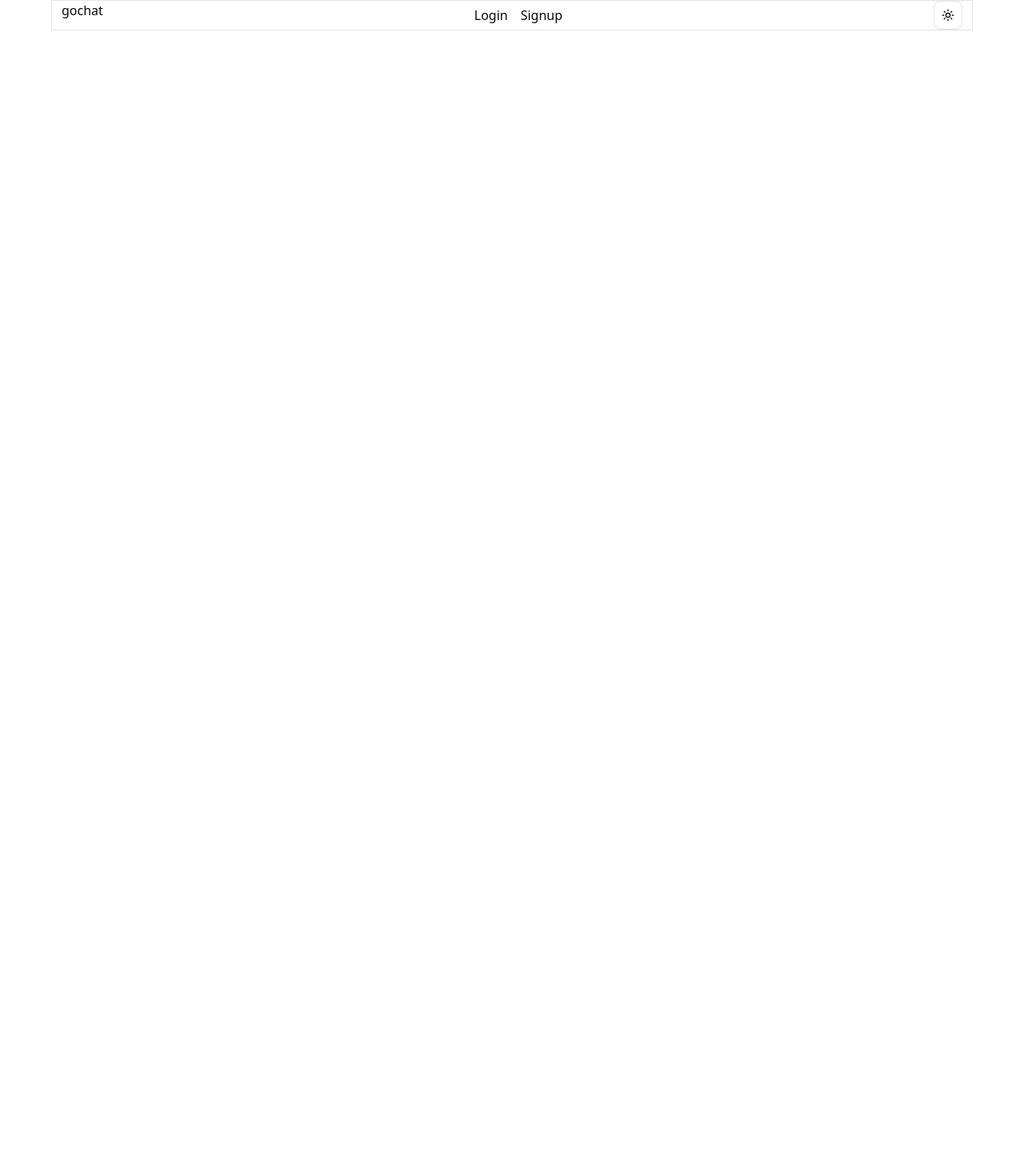
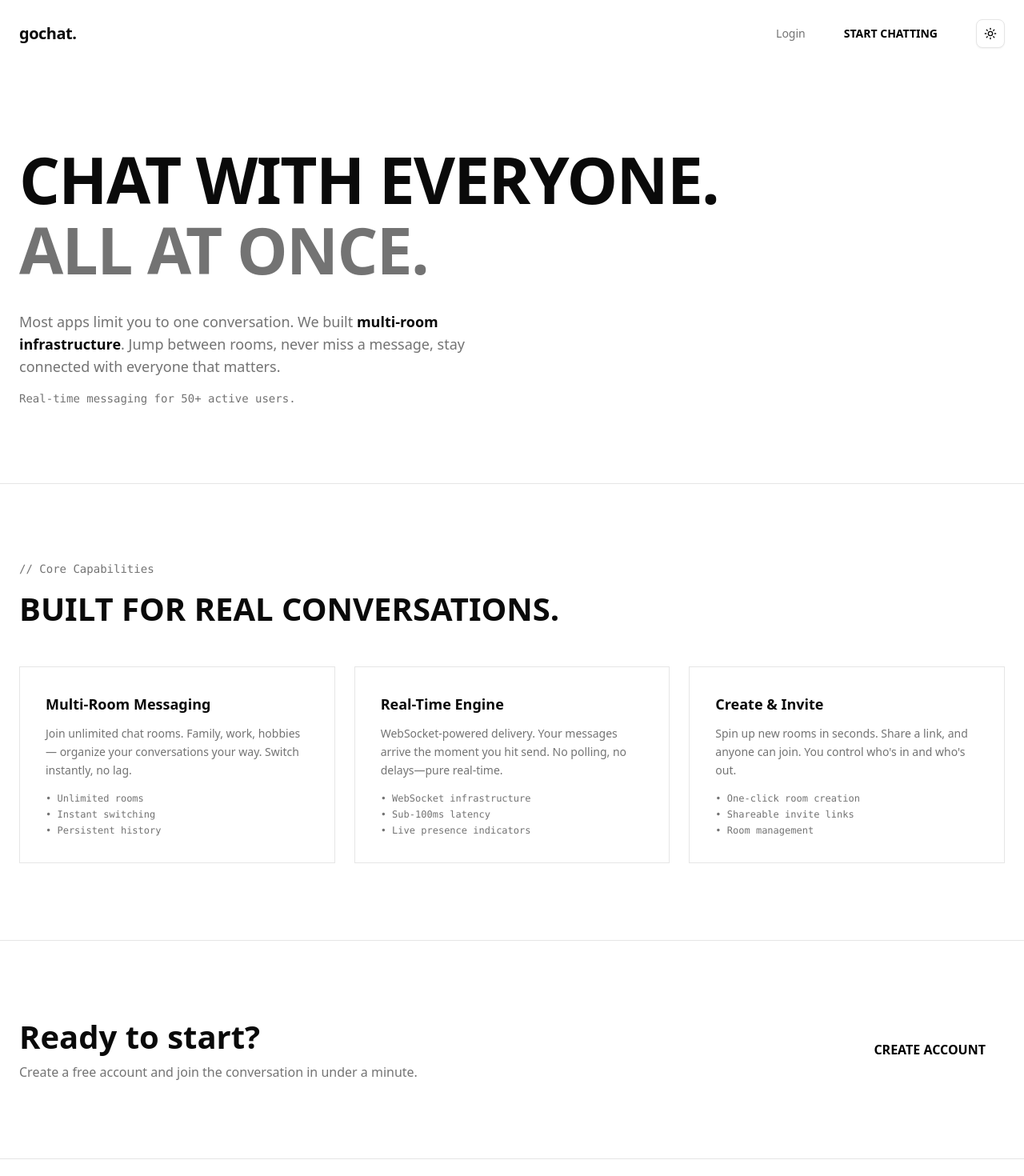
Before and after one commit to pirjademl/Vento, a Next.js app in the folder client/: page / in a window 1280 px wide. Shown: the top 1470 px of the page at 80% size. Before the commit the page ends 800 px from the top, so only its background shows below. Built offline with nearby package versions, Linux system fonts and the light colour scheme.

Commit message:
feat : design change for hompeage and login page

```diff
--- a/client/src/app/(application)/app/rooms/[roomid]/page.tsx
+++ b/client/src/app/(application)/app/rooms/[roomid]/page.tsx
@@ -16,8 +16,6 @@ import {
   Crown,
   Info,
   Hash,
-  PlusCircle,
-  DownloadCloudIcon,
   DownloadIcon,
   Plus,
 } from "lucide-react";
--- a/client/src/app/(auth)/login/page.tsx
+++ b/client/src/app/(auth)/login/page.tsx
@@ -1,10 +1,11 @@
 "use client";
 import { Button } from "@/components/ui/button";
 import { Input } from "@/components/ui/input";
-import { time } from "console";
 import { useRouter } from "next/navigation";
+import Link from "next/link";
 import { ChangeEvent, FormEvent, useState } from "react";
 import { toast } from "sonner";
+
 interface ILoginRequest {
   email: string;
   password: string;
@@ -17,7 +18,8 @@ export default function LoginPage() {
   const handleChange = (e: ChangeEvent<HTMLInputElement>) => {
     setUser((prevUser) => ({ ...prevUser, [e.target.name]: e.target.value }));
   };
-  const handleSubmit = async (e: FormEvent<SubmitEvent>) => {
+
+  const handleSubmit = async (e: FormEvent<HTMLFormElement>) => {
     e.preventDefault();
 
     try {
@@ -31,70 +33,83 @@ export default function LoginPage() {
       const data = await response.json();
       localStorage.setItem("access_token", data.access_token);
       localStorage.setItem("username", data.username);
+
       if (response.status === 201 || response.status === 200) {
-        toast("Login successfully", {
-          description: Date.now.toString(),
-          action: {
-            label: "Undo",
-            onClick: () => console.log("Undo"),
-          },
+        toast("Login successful", {
+          description: "Redirecting to your rooms...",
         });
         router.push(`/app/rooms`);
       }
-      if (response.status == 404)
-        toast("No user found with that email", {
-          description: Date.now.toString(),
-          action: {
-            label: "Undo",
-            onClick: () => console.log("Undo"),
-          },
-        });
+      if (response.status === 404) {
+        toast.error("No user found with that email");
+      }
     } catch (e) {
       console.dir(e);
-
       toast.error("Network Error", {
-        description: "",
-        action: {
-          label: "undo",
-        },
+        description: "Check your connection and try again.",
       });
     }
   };
+
   return (
-    <div className="w-full h-[100vh] flex justify-center items-center">
-      <div className="min-w-[700px] flex flex-col gap-4">
-        <h1 className="text-3xl font-bold text-center">
-          Login with your account and resume chatting{" "}
-        </h1>
-        <form className="flex flex-col gap-4 border  p-4">
-          <div className="flex group gap-3  flex items-center capitalize">
-            <label className="w-1/6"> email</label>
+    <div className="min-h-screen bg-background text-foreground">
+      {/* Navigation */}
+      <nav className="flex justify-between items-center px-6 py-5 max-w-7xl mx-auto">
+        <Link href="/" className="text-xl font-bold tracking-tight">
+          gochat.
+        </Link>
+        <Link
+          href="/signup"
+          className="text-sm text-muted-foreground hover:text-foreground transition-colors"
+        >
+          Create account →
+        </Link>
+      </nav>
+
+      {/* Login Form */}
+      <div className="max-w-md mx-auto px-6 pt-24">
+        <p className="mono text-sm text-muted-foreground mb-2">// Authentication</p>
+        <h1 className="headline-lg mb-2">WELCOME BACK.</h1>
+        <p className="text-muted-foreground mb-8">
+          Sign in to continue to your conversations.
+        </p>
+
+        <form onSubmit={handleSubmit} className="space-y-4">
+          <div>
+            <label className="block text-sm font-medium mb-2">Email</label>
             <Input
               type="email"
               name="email"
-              className="p-3   w-full "
+              placeholder="you@example.com"
+              className="w-full"
               onChange={handleChange}
+              required
             />
           </div>
 
-          <div className=" flex group gap-3  flex items-center ">
-            <label className="w-1/6 capitalize"> password</label>
+          <div>
+            <label className="block text-sm font-medium mb-2">Password</label>
             <Input
               type="password"
               name="password"
-              className="p-3    w-full "
+              placeholder="••••••••"
+              className="w-full"
               onChange={handleChange}
+              required
             />
           </div>
-          <Button
-            size={"lg"}
-            type="submit"
-            className="bg-gray-400 px-4 py-3"
-            onClick={handleSubmit}
-          >
-            submit
+
+          <Button type="submit" className="w-full btn-primary mt-6">
+            SIGN IN
           </Button>
         </form>
+
+        <p className="text-sm text-muted-foreground text-center mt-8">
+          Don't have an account?{" "}
+          <Link href="/signup" className="text-foreground hover:underline">
+            Sign up
+          </Link>
+        </p>
       </div>
     </div>
   );
--- a/client/src/app/(auth)/signup/page.tsx
+++ b/client/src/app/(auth)/signup/page.tsx
@@ -1,9 +1,12 @@
 "use client";
 import { useRouter } from "next/navigation";
+import Link from "next/link";
 import { ChangeEvent, FormEvent, useState } from "react";
 import { Input } from "@/components/ui/input";
 import { Button } from "@/components/ui/button";
-interface Iuser {
+import { toast } from "sonner";
+
+interface IUser {
   firstName: string;
   lastName: string;
   email: string;
@@ -11,9 +14,10 @@ interface Iuser {
   username: string;
   confirmPassword: string;
 }
+
 export default function SignupPage() {
   const router = useRouter();
-  const [user, setUser] = useState<Iuser>({
+  const [user, setUser] = useState<IUser>({
     firstName: "",
     lastName: "",
     email: "",
@@ -25,11 +29,20 @@ export default function SignupPage() {
   const handleChange = (e: ChangeEvent<HTMLInputElement>) => {
     setUser((prev) => ({ ...prev, [e.target.name]: e.target.value }));
   };
-  const handleSubmit = async (e: FormEvent<HTMLButtonElement>) => {
+
+  const handleSubmit = async (e: FormEvent<HTMLFormElement>) => {
     e.preventDefault();
+
     if (!user.firstName || !user.lastName || !user.email || !user.password) {
-      alert("all fields are mandatory");
+      toast.error("All fields are required");
+      return;
     }
+
+    if (user.password !== user.confirmPassword) {
+      toast.error("Passwords don't match");
+      return;
+    }
+
     const response = await fetch("http://localhost:8000/api/v1/auth/signup", {
       body: JSON.stringify(user),
       method: "POST",
@@ -37,76 +50,158 @@ export default function SignupPage() {
         "Content-Type": "application/json",
       },
     });
+
     if (response.status === 201) {
+      toast.success("Account created");
       router.push("/login");
     }
   };
 
+  const passwordsMatch =
+    user.password === user.confirmPassword || user.confirmPassword === "";
+
   return (
-    <div className="flex flex-col gap-4 justify-center items-center w-full h-[100vh]">
-      <h3 className="text-lg font-semibold capitalize text-neutral-500">
-        signup to start chatting and sharing your pretty moments with
-        others{" "}
-      </h3>
-      <form className="flex flex-col gap-4 min-w-[700px] px-3 py-6 border">
-        <div className="flex gap-4">
+    <div className="min-h-screen bg-background text-foreground flex">
+      {/* Left Side - Info */}
+      <div className="hidden lg:flex lg:w-2/5 border-r border-border flex-col justify-between p-12">
+        <Link href="/" className="text-xl font-bold tracking-tight">
+          gochat.
+        </Link>
+
+        <div>
+          <p className="mono text-xs text-muted-foreground mb-6">
+            // Why gochat?
+          </p>
+          <div className="space-y-8">
+            <div>
+              <h3 className="font-semibold mb-1">Multi-room messaging</h3>
+              <p className="text-sm text-muted-foreground">
+                Join unlimited conversations simultaneously.
+              </p>
+            </div>
+            <div>
+              <h3 className="font-semibold mb-1">Real-time delivery</h3>
+              <p className="text-sm text-muted-foreground">
+                WebSocket-powered. No delays.
+              </p>
+            </div>
+            <div>
+              <h3 className="font-semibold mb-1">Create & manage rooms</h3>
+              <p className="text-sm text-muted-foreground">
+                Your space, your rules.
+              </p>
+            </div>
+          </div>
+        </div>
+
+        <p className="text-xs text-muted-foreground">
+          © 2026 gochat
+        </p>
+      </div>
+
+      {/* Right Side - Form */}
+      <div className="flex-1 flex flex-col">
+        {/* Mobile nav */}
+        <nav className="lg:hidden flex justify-between items-center px-6 py-5">
+          <Link href="/" className="text-xl font-bold tracking-tight">
+            gochat.
+          </Link>
+          <Link
+            href="/login"
+            className="text-sm text-muted-foreground hover:text-foreground"
+          >
+            Sign in →
+          </Link>
+        </nav>
+
+        <div className="flex-1 flex items-center justify-center px-6 py-12">
+          <div className="w-full max-w-sm">
+            <div className="text-right mb-8 hidden lg:block">
+              <Link
+                href="/login"
+                className="text-sm text-muted-foreground hover:text-foreground"
+              >
+                Already have an account? Sign in →
+              </Link>
+            </div>
+
+            <h1 className="text-3xl font-bold tracking-tight mb-2">
+              Create account
+            </h1>
+            <p className="text-muted-foreground mb-8">
+              Start chatting in under a minute.
+            </p>
+
+            <form onSubmit={handleSubmit} className="space-y-4">
+              <div className="grid grid-cols-2 gap-3">
                 <Input
-            className="w-full px-3 py-2   w-full border"
                   type="text"
                   name="firstName"
-            placeholder="firstName"
+                  placeholder="First name"
                   onChange={handleChange}
+                  required
                 />
                 <Input
                   type="text"
                   name="lastName"
-            placeholder="lastName"
-            className="w-full px-3 py-2   w-full border"
+                  placeholder="Last name"
                   onChange={handleChange}
+                  required
                 />
               </div>
+
+              <Input
+                type="text"
+                name="username"
+                placeholder="Username"
+                onChange={handleChange}
+                required
+              />
+
               <Input
                 type="email"
-          placeholder="email"
+                name="email"
+                placeholder="Email"
                 onChange={handleChange}
-          name="email"
-          className="w-full px-3 py-2   w-full border"
+                required
               />
-        <Input
-          type="mail"
-          placeholder="username"
-          onChange={handleChange}
-          name="username"
-          className="w-full px-3 py-2   w-full border"
-        />
-        <Input
-          name="password"
-          type="password"
-          placeholder="password"
-          className="w-full px-3 py-2   w-full border border-netural-200"
-          onChange={handleChange}
-        />
+
               <Input
                 type="password"
-          placeholder="confirm-password"
-          className="w-full px-3 py-2   w-full border"
+                name="password"
+                placeholder="Password"
+                onChange={handleChange}
+                required
+              />
+
+              <Input
+                type="password"
                 name="confirmPassword"
+                placeholder="Confirm password"
+                className={!passwordsMatch ? "border-red-500 focus:border-red-500" : ""}
                 onChange={handleChange}
+                required
               />
-        {user.password !== user.confirmPassword && (
-          <span className="text-red-500 text-right">
-            password does not match with confirm password
-          </span>
+
+              {!passwordsMatch && (
+                <p className="text-xs text-red-500">Passwords don't match</p>
               )}
+
               <Button
                 type="submit"
-          size={"icon-lg"}
-          className="w-full px-3 py-2   w-full h-12"
-          onClick={handleSubmit}
+                className="w-full h-11 mt-2"
+                disabled={!passwordsMatch}
               >
-          Create Account
+                Create account
               </Button>
             </form>
+
+            <p className="text-xs text-muted-foreground text-center mt-6">
+              By signing up, you agree to our Terms of Service.
+            </p>
+          </div>
+        </div>
+      </div>
     </div>
   );
 }
--- a/client/src/app/globals.css
+++ b/client/src/app/globals.css
@@ -131,7 +131,88 @@
   * {
     @apply border-border outline-ring/50;
   }
+
   body {
     @apply bg-background text-foreground;
   }
 }
+
+/* WebWeft-Inspired Design System */
+
+/* Section spacing */
+.section {
+  padding: 6rem 1.5rem;
+}
+
+/* Bold headline styling */
+.headline-xl {
+  font-size: clamp(2.5rem, 8vw, 5rem);
+  font-weight: 700;
+  line-height: 1.1;
+  letter-spacing: -0.02em;
+}
+
+.headline-lg {
+  font-size: clamp(1.75rem, 4vw, 2.5rem);
+  font-weight: 700;
+  line-height: 1.2;
+}
+
+/* Monospace accent for technical feel */
+.mono {
+  font-family: ui-monospace, SFMono-Regular, 'SF Mono', Menlo, monospace;
+}
+
+/* Subtle card - no rounded corners, clean borders */
+.card-clean {
+  border: 1px solid rgba(128, 128, 128, 0.2);
+  padding: 2rem;
+  transition: border-color 0.2s ease;
+}
+
+.card-clean:hover {
+  border-color: rgba(128, 128, 128, 0.5);
+}
+
+/* Primary button - solid, no glow */
+.btn-primary {
+  background: white;
+  color: black;
+  font-weight: 600;
+  padding: 0.75rem 1.5rem;
+  transition: opacity 0.2s ease;
+}
+
+.btn-primary:hover {
+  opacity: 0.9;
+}
+
+.dark .btn-primary {
+  background: white;
+  color: black;
+}
+
+/* Ghost button */
+.btn-ghost {
+  background: transparent;
+  color: inherit;
+  font-weight: 500;
+  padding: 0.75rem 1.5rem;
+  border: 1px solid rgba(128, 128, 128, 0.3);
+  transition: border-color 0.2s ease;
+}
+
+.btn-ghost:hover {
+  border-color: rgba(128, 128, 128, 0.6);
+}
+
+/* Muted text */
+.text-muted-custom {
+  color: rgba(128, 128, 128, 0.8);
+}
+
+/* Grid divider line */
+.divider {
+  height: 1px;
+  background: rgba(128, 128, 128, 0.2);
+}
--- a/client/src/app/page.tsx
+++ b/client/src/app/page.tsx
@@ -4,21 +4,124 @@ import Link from "next/link";
 
 export default function Home() {
   return (
-    <div className="max-w-6xl mx-auto border">
-      <nav className="flex justify-between px-3">
-        <div>gochat</div>
-        <div className="flex gap-4">
-          <button>
-            <Link href="/login">Login</Link>
-          </button>
-          <button>
-            <Link href="/signup">Signup</Link>
-          </button>
-        </div>
-        <div>
+    <div className="min-h-screen bg-background text-foreground">
+      {/* Navigation */}
+      <nav className="flex justify-between items-center px-6 py-5 max-w-7xl mx-auto">
+        <Link href="/" className="text-xl font-bold tracking-tight">
+          gochat.
+        </Link>
+        <div className="flex items-center gap-6">
+          <Link
+            href="/login"
+            className="text-sm text-muted-foreground hover:text-foreground transition-colors"
+          >
+            Login
+          </Link>
+          <Link href="/signup" className="btn-primary text-sm">
+            START CHATTING
+          </Link>
           <ModeToggle />
         </div>
       </nav>
+
+      {/* Hero Section */}
+      <section className="section max-w-7xl mx-auto">
+        <h1 className="headline-xl max-w-4xl">
+          CHAT WITH EVERYONE.
+          <br />
+          <span className="text-muted-foreground">ALL AT ONCE.</span>
+        </h1>
+        <p className="mt-8 text-lg text-muted-foreground max-w-xl">
+          Most apps limit you to one conversation. We built{" "}
+          <strong className="text-foreground">multi-room infrastructure</strong>.
+          Jump between rooms, never miss a message, stay connected with everyone
+          that matters.
+        </p>
+        <p className="mt-4 text-sm text-muted-foreground mono">
+          Real-time messaging for 50+ active users.
+        </p>
+      </section>
+
+      {/* Divider */}
+      <div className="divider max-w-7xl mx-auto" />
+
+      {/* Capabilities Section */}
+      <section className="section max-w-7xl mx-auto">
+        <p className="mono text-sm text-muted-foreground mb-4">
+          // Core Capabilities
+        </p>
+        <h2 className="headline-lg mb-12">BUILT FOR REAL CONVERSATIONS.</h2>
+
+        <div className="grid md:grid-cols-3 gap-6">
+          {/* Feature 1 */}
+          <div className="card-clean">
+            <h3 className="font-semibold text-lg mb-3">Multi-Room Messaging</h3>
+            <p className="text-muted-foreground text-sm leading-relaxed">
+              Join unlimited chat rooms. Family, work, hobbies — organize your
+              conversations your way. Switch instantly, no lag.
+            </p>
+            <ul className="mt-4 space-y-1 text-xs mono text-muted-foreground">
+              <li>• Unlimited rooms</li>
+              <li>• Instant switching</li>
+              <li>• Persistent history</li>
+            </ul>
+          </div>
+
+          {/* Feature 2 */}
+          <div className="card-clean">
+            <h3 className="font-semibold text-lg mb-3">Real-Time Engine</h3>
+            <p className="text-muted-foreground text-sm leading-relaxed">
+              WebSocket-powered delivery. Your messages arrive the moment you
+              hit send. No polling, no delays—pure real-time.
+            </p>
+            <ul className="mt-4 space-y-1 text-xs mono text-muted-foreground">
+              <li>• WebSocket infrastructure</li>
+              <li>• Sub-100ms latency</li>
+              <li>• Live presence indicators</li>
+            </ul>
+          </div>
+
+          {/* Feature 3 */}
+          <div className="card-clean">
+            <h3 className="font-semibold text-lg mb-3">Create & Invite</h3>
+            <p className="text-muted-foreground text-sm leading-relaxed">
+              Spin up new rooms in seconds. Share a link, and anyone can join.
+              You control who's in and who's out.
+            </p>
+            <ul className="mt-4 space-y-1 text-xs mono text-muted-foreground">
+              <li>• One-click room creation</li>
+              <li>• Shareable invite links</li>
+              <li>• Room management</li>
+            </ul>
+          </div>
+        </div>
+      </section>
+
+      {/* Divider */}
+      <div className="divider max-w-7xl mx-auto" />
+
+      {/* CTA Section */}
+      <section className="section max-w-7xl mx-auto">
+        <div className="flex flex-col md:flex-row md:items-center md:justify-between gap-6">
+          <div>
+            <h2 className="headline-lg">Ready to start?</h2>
+            <p className="text-muted-foreground mt-2">
+              Create a free account and join the conversation in under a minute.
+            </p>
+          </div>
+          <Link href="/signup" className="btn-primary text-center">
+            CREATE ACCOUNT
+          </Link>
+        </div>
+      </section>
+
+      {/* Footer */}
+      <footer className="px-6 py-8 max-w-7xl mx-auto border-t border-border">
+        <div className="flex flex-col md:flex-row justify-between items-center gap-4 text-sm text-muted-foreground">
+          <span>© 2026 gochat</span>
+          <span className="mono text-xs">Go + WebSocket + Next.js</span>
+        </div>
+      </footer>
     </div>
   );
 }
```
Also changed, not shown: client/src/components/Messages.tsx (+10 -1 lines), client/src/context/websocket.context.tsx (+5 -5 lines). Lines whose indentation alone changed are shown as unchanged.
